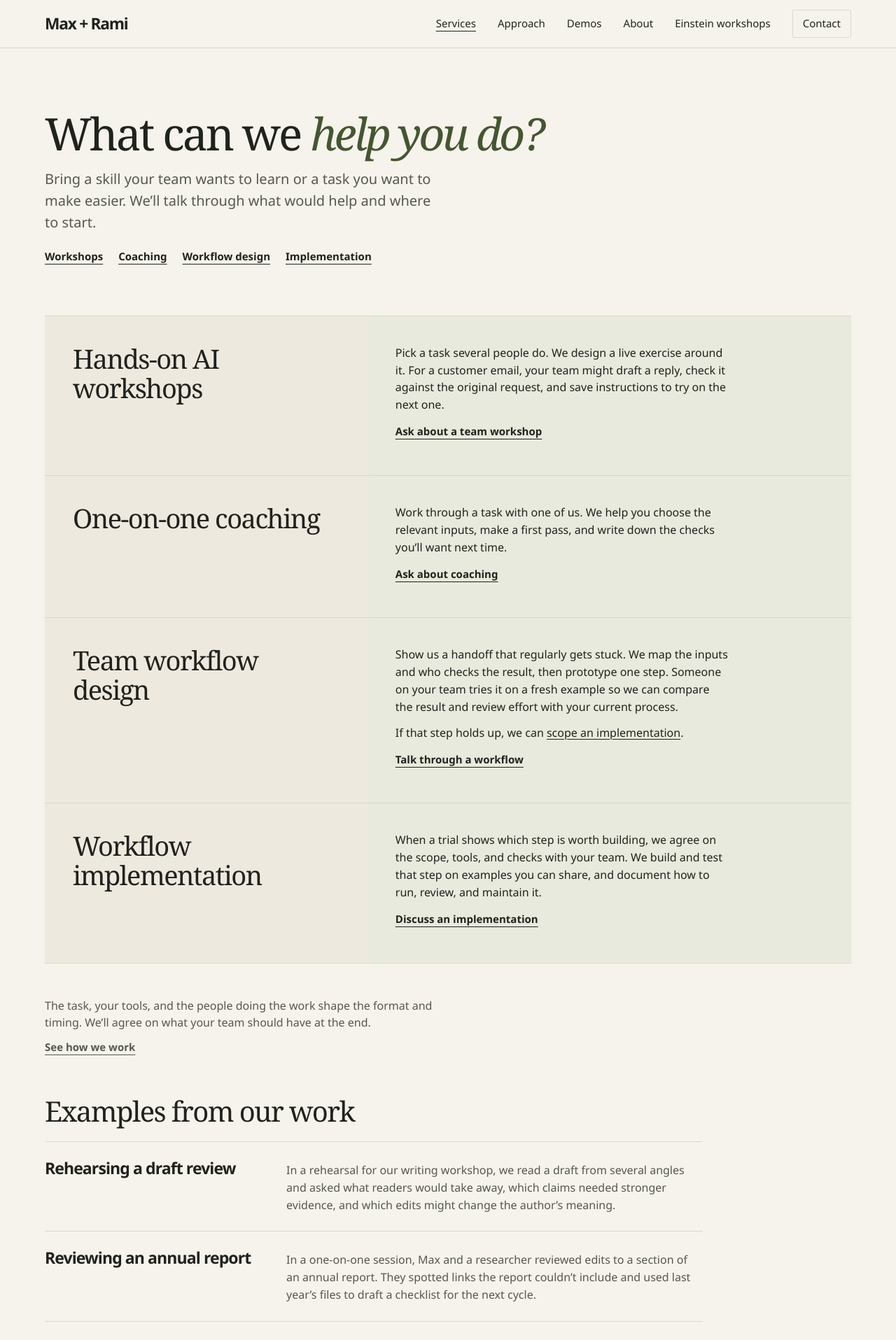
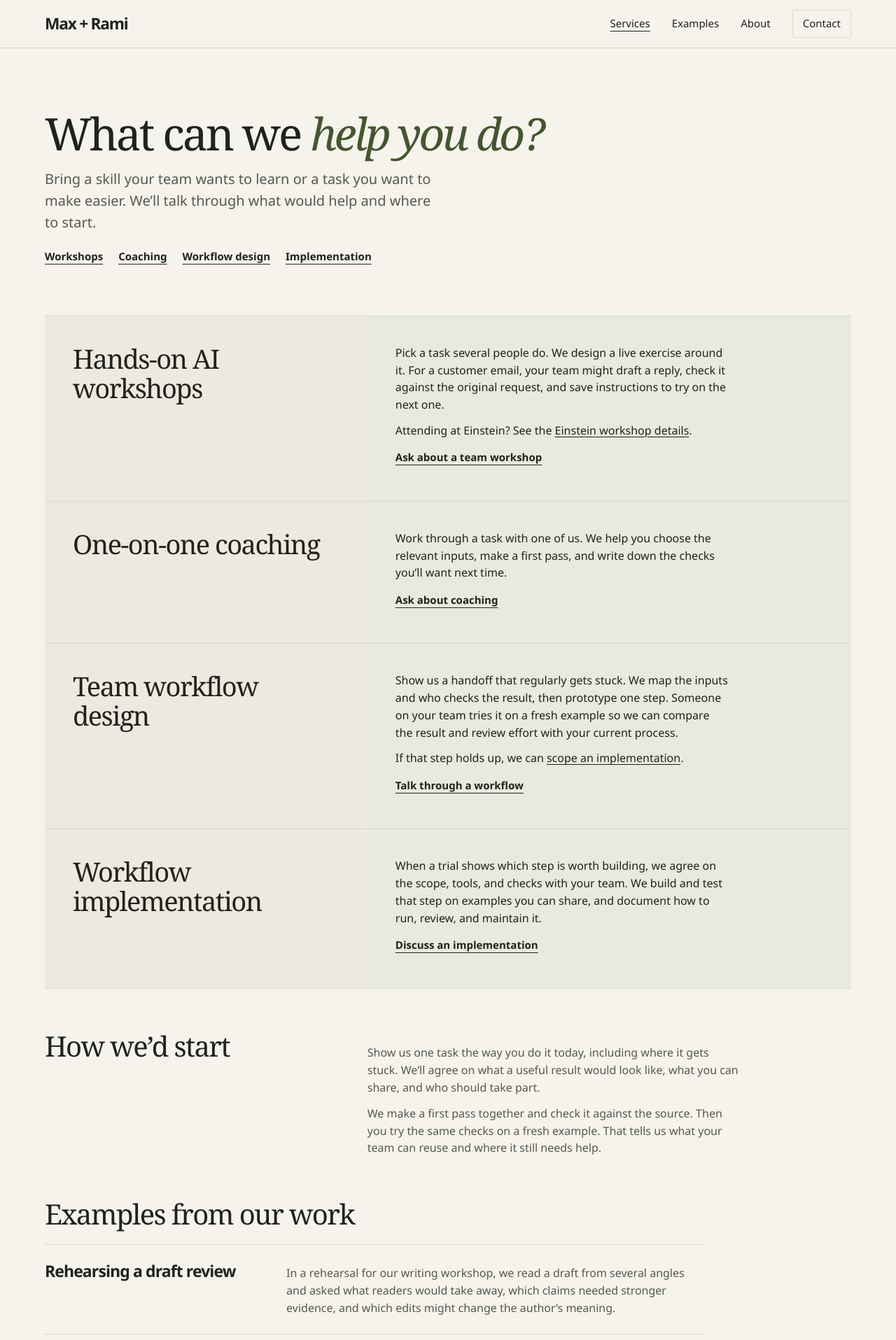
Before and after one commit to rh5rep/aimee-site, a Next.js app: page /work in a window 1280 px wide. Shown: the top 1915 px of the page at 70% size. Built offline with nearby package versions, Linux system fonts and the light colour scheme.

Commit message:
Consolidate approach into Services and simplify primary navigation

```diff
--- a/app/about/page.tsx
+++ b/app/about/page.tsx
@@ -59,7 +59,7 @@ export default function AboutPage() {
         <section className="contact-strip" aria-labelledby="about-next">
           <div>
             <h2 id="about-next">What would working together look like?</h2>
-            <Link className="text-link" href="/approach">See how we work</Link>
+            <a className="text-link" href="/work#how-we-start">See how we’d start</a>
           </div>
           <Link className="button" href="/contact">Tell us about a task</Link>
         </section>
--- a/app/approach/page.tsx
+++ b/app/approach/page.tsx
@@ -1,43 +1,10 @@
-import type { Metadata } from "next";
-import Link from "next/link";
-import { SiteFooter, SiteHeader } from "../../components/site-shell";
-import styles from "./approach.module.css";
-
-export const metadata: Metadata = { title: "Approach | Max + Rami" };
-
-const steps = [
-  { title: "Start with one task", detail: "Walk us through how you do it today and where it gets stuck. Together we agree on what a useful result would look like and which inputs we can use." },
-  { title: "Make a first pass", detail: "We try it together with your files, examples, and instructions. We note the choices that affect the result." },
-  { title: "Check it together", detail: "Compare the first pass with its sources. For a weekly update, that might mean checking a total against the tracker and asking a teammate to confirm who owns an open request." },
-  { title: "Try it on fresh work", detail: "You run the next example using the instructions and checks we wrote down. We look at what you could do on your own, where you needed help, and what to simplify." },
-];
+const destination = "/work#how-we-start";
 
 export default function ApproachPage() {
   return (
-    <>
-      <SiteHeader activePath="/approach" />
-      <main className="container interior" id="main" tabIndex={-1}>
-        <header className="page-intro">
-          <h1>How we <em>work together.</em></h1>
-          <p className="lede">Bring a task you already do. We’ll work through it with you and make sure you know what to check when you try it again.</p>
-        </header>
-        <ol className={styles.steps}>
-          {steps.map((step) => (
-            <li key={step.title}>
-              <h2>{step.title}</h2>
-              <p>{step.detail}</p>
-            </li>
-          ))}
-        </ol>
-        <section className="contact-strip" aria-labelledby="approach-next">
-          <div>
-            <h2 id="approach-next">What does a source check look like?</h2>
-            <Link className="text-link" href="/demos#try-report">Try the Friday Report source check</Link>
-          </div>
-          <Link className="button" href="/contact">Tell us about a task</Link>
-        </section>
-      </main>
-      <SiteFooter />
-    </>
+    <main className="container interior" id="main">
+      <meta httpEquiv="refresh" content={`0;url=${destination}`} />
+      <p><a className="text-link" href={destination}>How we’d start with your team</a></p>
+    </main>
   );
 }
--- a/app/demos/page.tsx
+++ b/app/demos/page.tsx
@@ -6,8 +6,8 @@ import { sampleInput } from "../../lib/draft-review";
 import styles from "./demos.module.css";
 
 export const metadata: Metadata = {
-  title: "Demos | Max + Rami",
-  description: "See how we’d help a team turn its Friday tracker and handoff notes into a weekly update. Try the final check yourself.",
+  title: "Examples | Max + Rami",
+  description: "Follow the Friday Report from tracker to handoff, try the source check, or open a marked-up writing sample.",
 };
 
 export default function DemosPage() {
@@ -35,7 +35,7 @@ export default function DemosPage() {
 
         <section className={styles.draftReview} id="draft-review" aria-labelledby="draft-review-title">
           <header>
-            <p className="meta">Writing demo · Fictional numbers</p>
+            <p className="meta">Writing example · Fictional numbers</p>
             <h2 id="draft-review-title">Make a claim you can back up</h2>
           </header>
           <div className={styles.reviewComparison}>
--- a/app/review/page.tsx
+++ b/app/review/page.tsx
@@ -26,7 +26,7 @@ export default function ReviewPage() {
         </Suspense>
         <div className="contact-strip">
           <Link className="button" href="/contact?service=one-on-one">Talk with us about a draft</Link>
-          <Link className="text-link" href="/demos#draft-review">Back to the writing demo</Link>
+          <Link className="text-link" href="/demos#draft-review">Back to the writing example</Link>
         </div>
       </main>
       <SiteFooter />
--- a/app/work/page.tsx
+++ b/app/work/page.tsx
@@ -48,6 +48,9 @@ export default function WorkPage() {
                 <h2 id={`${service.id}-title`}>{service.title}</h2>
                 <div>
                   <p>{service.description}</p>
+                  {service.id === "workshops" && (
+                    <p>Attending at Einstein? See the <Link className={styles.inlineLink} href="/workshop">Einstein workshop details</Link>.</p>
+                  )}
                   {service.id === "workflow-design" && (
                     <p>If that step holds up, we can <a className={styles.inlineLink} href="#implementation">scope an implementation</a>.</p>
                   )}
@@ -56,10 +59,13 @@ export default function WorkPage() {
               </section>
             ))}
           </div>
-          <div className={styles.scope}>
-            <p>The task, your tools, and the people doing the work shape the format and timing. We’ll agree on what your team should have at the end.</p>
-            <Link className="text-link" href="/approach">See how we work</Link>
-          </div>
+          <section className={styles.scope} aria-labelledby="how-we-start">
+            <h2 className="section-title" id="how-we-start" tabIndex={-1}>How we’d start</h2>
+            <div>
+              <p>Show us one task the way you do it today, including where it gets stuck. We’ll agree on what a useful result would look like, what you can share, and who should take part.</p>
+              <p>We make a first pass together and check it against the source. Then you try the same checks on a fresh example. That tells us what your team can reuse and where it still needs help.</p>
+            </div>
+          </section>
         </div>
 
         <section className="container" id="examples" aria-labelledby="examples-title">
--- a/app/work/work.module.css
+++ b/app/work/work.module.css
@@ -35,16 +35,21 @@
 }
 
 .scope {
-  max-width: 62ch;
-  padding-block: clamp(24px, 4vw, 48px);
-  color: var(--ink-soft);
+  display: grid;
+  grid-template-columns: minmax(0, 1fr) minmax(0, 1.5fr);
+  align-items: baseline;
+  gap: 10px 0;
+  padding-block: clamp(28px, 5vw, 60px);
 }
+
+.scope > div { max-width: 58ch; color: var(--ink-soft); }
+.scope h2:focus-visible { outline: 2px solid var(--accent); outline-offset: 3px; }
 
 .demoTeaser { background: var(--linen); }
 .demoTeaser h2 { margin-block: 5px 8px; }
 .demoTeaser h2 + p { max-width: 48ch; color: var(--ink-soft); }
 
 @media (max-width: 700px) {
-  .service { grid-template-columns: 1fr; }
+  .service, .scope { grid-template-columns: 1fr; }
   .service h2 { padding-block: 17px; }
 }
--- a/components/site-shell.tsx
+++ b/components/site-shell.tsx
@@ -11,10 +11,8 @@ export function taskEmail(serviceTitle?: string) {
 
 const navigation = [
   { href: "/work", label: "Services" },
-  { href: "/approach", label: "Approach" },
-  { href: "/demos", label: "Demos" },
+  { href: "/demos", label: "Examples" },
   { href: "/about", label: "About" },
-  { href: "/workshop", label: "Einstein workshops" },
 ];
 
 function NavigationLinks({ activePath }: { activePath?: string }) {
```
Also changed, not shown: app/approach/approach.module.css (deleted, +0 -34 lines), 1 other file (tests, documents, lock files or other folders).
